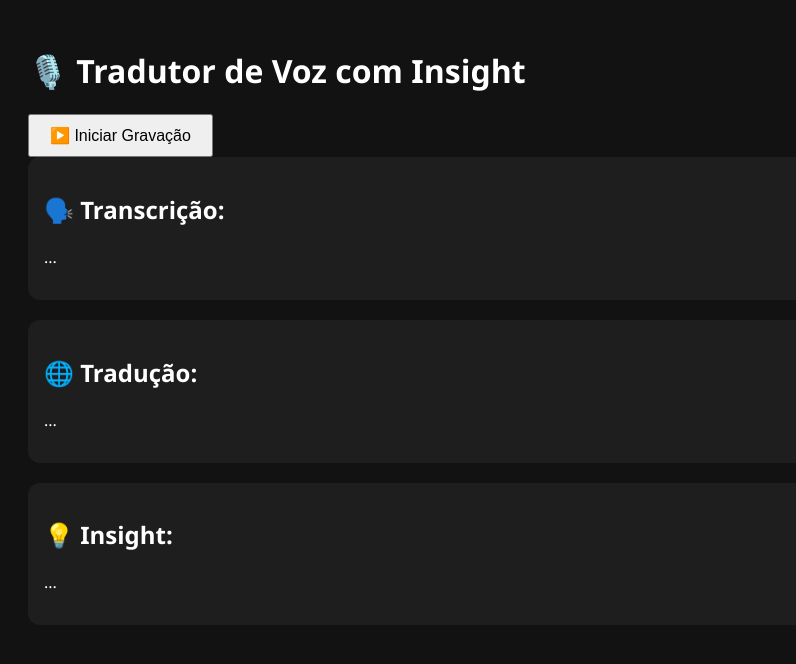
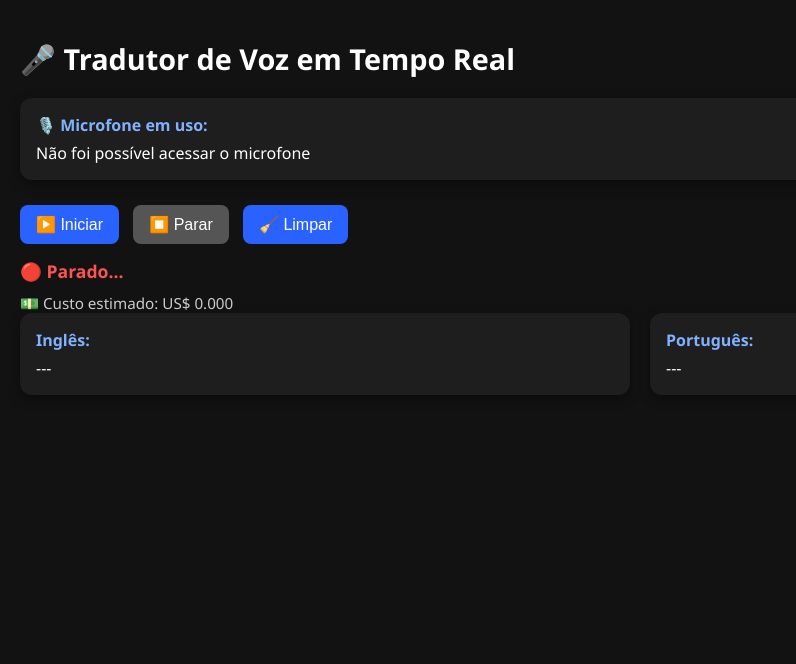
Before and after one commit to Chaves157/Speech-App, a Flask app: page / in a window 1280 px wide. Shown: the top 664 px of the page, without its empty margins (0-796 px from the left). Run offline with Flask 3, Linux system fonts and the light colour scheme.

Commit message:
Novo index.html

```diff
--- a/templates/index.html
+++ b/templates/index.html
@@ -2,7 +2,7 @@
 <html lang="pt-BR">
 <head>
   <meta charset="UTF-8" />
-  <title>Tradutor de Voz com IA</title>
+  <title>Tradutor de Voz em Tempo Real</title>
   <script src="https://aka.ms/csspeech/jsbrowserpackageraw"></script>
   <meta name="viewport" content="width=device-width, initial-scale=1" />
   <style>
@@ -10,7 +10,13 @@
       font-family: 'Segoe UI', sans-serif;
       background-color: #121212;
       color: #fff;
+      margin: 0;
       padding: 20px;
+    }
+
+    h1 {
+      font-size: 1.8em;
+      margin-bottom: 20px;
     }
 
     .block {
@@ -18,81 +24,193 @@
       border-radius: 12px;
       padding: 16px;
       margin-bottom: 20px;
+      box-shadow: 0 4px 12px rgba(0,0,0,0.4);
+    }
+
+    .lang {
+      font-weight: bold;
+      margin-bottom: 6px;
+      color: #82b1ff;
+    }
+
+    #en, #pt {
+      white-space: pre-wrap;
+      max-height: 200px;
+      overflow-y: auto;
+    }
+
+    .trans-container {
+      display: flex;
+      gap: 20px;
+    }
+
+    .trans-container .block {
+      flex: 1;
     }
 
     button {
-      padding: 10px 20px;
-      font-size: 16px;
+      background: #2962ff;
+      border: none;
+      color: white;
+      padding: 10px 16px;
+      margin: 5px 10px 5px 0;
+      font-size: 1em;
+      border-radius: 8px;
+      cursor: pointer;
+      transition: background 0.3s;
+    }
+
+    button:disabled {
+      background: #555;
+      cursor: not-allowed;
+    }
+
+    #statusText {
+      font-size: 1.1em;
+      font-weight: bold;
+      margin-top: 10px;
+    }
+
+    .rodando {
+      color: #00e676;
+      animation: pulse 1.2s infinite;
+    }
+
+    .parado {
+      color: #ff5252;
+    }
+
+    @keyframes pulse {
+      0% { opacity: 1; }
+      50% { opacity: 0.6; }
+      100% { opacity: 1; }
+    }
+
+    #custo {
+      margin-top: 10px;
+      font-size: 0.95em;
+      color: #ccc;
     }
   </style>
 </head>
 <body>
-  <h1>🎙️ Tradutor de Voz com Insight</h1>
 
-  <button onclick="startRecognition()">▶️ Iniciar Gravação</button>
+  <h1>🎤 Tradutor de Voz em Tempo Real</h1>
 
   <div class="block">
-    <h2>🗣️ Transcrição:</h2>
-    <p id="transcription">...</p>
+    <div class="lang">🎙️ Microfone em uso:</div>
+    <div id="micName">Detectando...</div>
   </div>
 
-  <div class="block">
-    <h2>🌐 Tradução:</h2>
-    <p id="translation">...</p>
-  </div>
+  <button id="startBtn" onclick="start()">▶️ Iniciar</button>
+  <button id="stopBtn" onclick="stop()" disabled>⏹️ Parar</button>
+  <button onclick="limpar()">🧹 Limpar</button>
+  <div id="statusText" class="parado">🔴 Parado...</div>
+  <div id="custo">💵 Custo estimado: US$ 0.000</div>
 
-  <div class="block">
-    <h2>💡 Insight:</h2>
-    <p id="insight">...</p>
+  <div class="trans-container">
+    <div class="block">
+      <div class="lang">Inglês:</div>
+      <div id="en">---</div>
+    </div>
+
+    <div class="block">
+      <div class="lang">Português:</div>
+      <div id="pt">---</div>
+    </div>
   </div>
 
   <script>
-    const subscriptionKey = "Bca0tVp6PadXoQ5FOeaFAddiLJKANbCjszBRZBxqvOyDTIYYFvKKJQQJ99BGACYeBjFXJ3w3AAAYACOGHhs9"; // vazio: Speech SDK usa autenticação do navegador configurado com token
-    const serviceRegion = "eastus"; // Altere conforme sua região Azure
+    const AZURE_KEY = "Bca0tVp6PadXoQ5FOeaFAddiLJKANbCjszBRZBxqvOyDTIYYFvKKJQQJ99BGACYeBjFXJ3w3AAAYACOGHhs9";
+    const AZURE_REGION = "eastus";
+    let recognizer;
+    let timer, seconds = 0;
 
-    function startRecognition() {
-      const speechConfig = SpeechSDK.SpeechConfig.fromSubscription(subscriptionKey, serviceRegion);
+    async function detectarMicrofone() {
+      try {
+        const stream = await navigator.mediaDevices.getUserMedia({ audio: true });
+        const devices = await navigator.mediaDevices.enumerateDevices();
+        const audioInput = devices.find(d => d.kind === "audioinput" && d.deviceId === stream.getAudioTracks()[0].getSettings().deviceId);
+        document.getElementById("micName").textContent = audioInput?.label || "Microfone padrão";
+      } catch (err) {
+        document.getElementById("micName").textContent = "Não foi possível acessar o microfone";
+      }
+    }
+
+    detectarMicrofone();
+
+    function updateStatus(rodando) {
+      const startBtn = document.getElementById("startBtn");
+      const stopBtn = document.getElementById("stopBtn");
+      const statusText = document.getElementById("statusText");
+
+      if (rodando) {
+        startBtn.disabled = true;
+        stopBtn.disabled = false;
+        statusText.textContent = "🟢 Rodando...";
+        statusText.className = "rodando";
+      } else {
+        startBtn.disabled = false;
+        stopBtn.disabled = true;
+        statusText.textContent = "🔴 Parado...";
+        statusText.className = "parado";
+      }
+    }
+
+    function limpar() {
+      document.getElementById("en").textContent = "---";
+      document.getElementById("pt").textContent = "---";
+      document.getElementById("custo").textContent = "💵 Custo estimado: US$ 0.000";
+      seconds = 0;
+    }
+
+    function atualizarCusto() {
+      seconds++;
+      const custo = ((seconds / 60) * 0.002).toFixed(3);
+      document.getElementById("custo").textContent = `💵 Custo estimado: US$ ${custo}`;
+    }
+
+    function start() {
+      updateStatus(true);
+      seconds = 0;
+      atualizarCusto();
+      timer = setInterval(atualizarCusto, 1000);
+
+      const speechConfig = SpeechSDK.SpeechTranslationConfig.fromSubscription(AZURE_KEY, AZURE_REGION);
       speechConfig.speechRecognitionLanguage = "en-US";
+      speechConfig.addTargetLanguage("pt");
 
       const audioConfig = SpeechSDK.AudioConfig.fromDefaultMicrophoneInput();
-      const recognizer = new SpeechSDK.SpeechRecognizer(speechConfig, audioConfig);
+      recognizer = new SpeechSDK.TranslationRecognizer(speechConfig, audioConfig);
 
-      document.getElementById("transcription").textContent = "🎙️ Ouvindo...";
+      recognizer.recognizing = (s, e) => {
+        document.getElementById("en").textContent = e.result.text;
+        const pt = e.result.translations.get("pt");
+        if (pt) document.getElementById("pt").textContent = pt;
+      };
 
-      recognizer.recognizeOnceAsync(result => {
-        const text = result.text;
-        document.getElementById("transcription").textContent = text;
+      recognizer.recognized = (s, e) => {
+        if (e.result.text) {
+          document.getElementById("en").textContent = e.result.text;
+          const pt = e.result.translations.get("pt");
+          if (pt) document.getElementById("pt").textContent = pt;
+        }
+      };
 
-        // Enviar para tradução
-        fetch('/translate', {
-          method: 'POST',
-          headers: {'Content-Type': 'application/json'},
-          body: JSON.stringify({ text })
-        })
-        .then(res => res.json())
-        .then(data => {
-          document.getElementById("translation").textContent = data.translation;
-        });
-
-        // Enviar para análise
-        fetch('/insight', {
-          method: 'POST',
-          headers: {'Content-Type': 'application/json'},
-          body: JSON.stringify({ text })
-        })
-        .then(res => res.json())
-        .then(data => {
-          document.getElementById("insight").textContent = data.insight;
-        });
-
-        recognizer.close();
-      });
+      recognizer.startContinuousRecognitionAsync();
     }
 
-    var SpeechSDK;
-    document.addEventListener("DOMContentLoaded", function () {
-      SpeechSDK = window.SpeechSDK;
-    });
+    function stop() {
+      clearInterval(timer);
+      if (recognizer) {
+        recognizer.stopContinuousRecognitionAsync(() => {
+          updateStatus(false);
+        });
+      } else {
+        updateStatus(false);
+      }
+    }
   </script>
+
 </body>
 </html>
```
Also changed, not shown: 1 other file.
